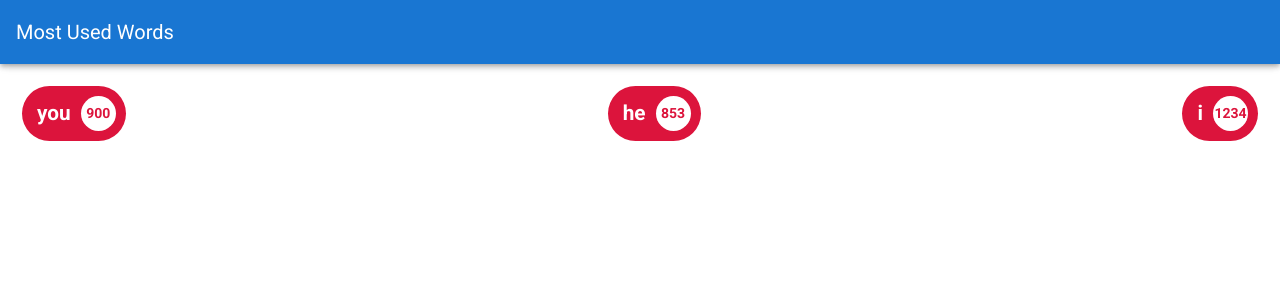
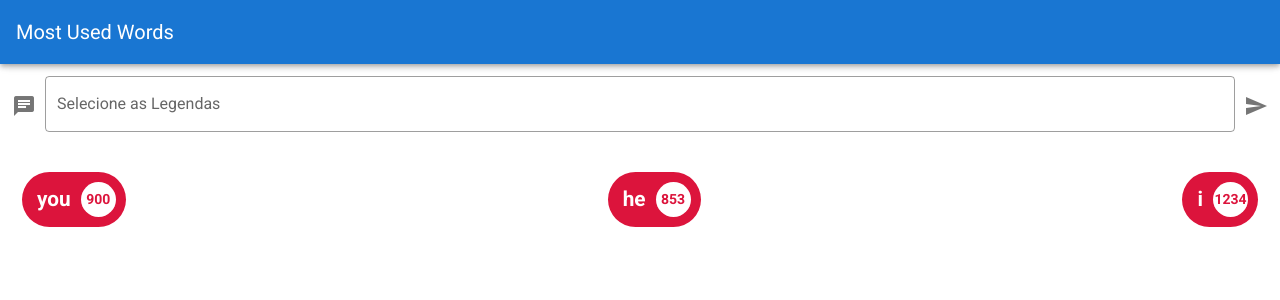
Before and after one commit to Isaque96/MostUsedWords--Vue-Electron-PROJECT, a Vue app: page / in a window 1280 px wide. Shown: the top 300 px of the page. Built offline with nearby package versions, Linux system fonts and the light colour scheme.

Commit message:
Receive File Method Implemented

```diff
--- a/src/components/Home.vue
+++ b/src/components/Home.vue
@@ -1,32 +1,55 @@
 <template>
   <v-container fluid>
+    <v-form>
+      <v-file-input
+        label="Selecione as Legendas"
+        prepend-icon="mdi-message-text"
+        append-outer-icon="mdi-send"
+        outlined
+        multiple
+        chips
+        v-model="files"
+        @click:append-outer="processSubtitles"
+      />
+    </v-form>
     <div class="pill">
-      <Pill v-for="word in groupedWords" :key="word.name" :name="word.name" :amount="word.amount" />
+      <Pill
+        v-for="word in groupedWords"
+        :key="word.name"
+        :name="word.name"
+        :amount="word.amount"
+      />
     </div>
   </v-container>
 </template>
 
 <script>
-import Pill from './Pill.vue'
+import Pill from "./Pill.vue";
 
 export default {
   components: { Pill },
-  data: function() {
+  data: function () {
     return {
+      files: [],
       groupedWords: [
-        { name: 'you', amount: 900 },
-        { name: 'he', amount: 853 },
-        { name: 'i', amount: 1234 }
-      ]
-    }
-  }
-}
+        { name: "you", amount: 900 },
+        { name: "he", amount: 853 },
+        { name: "i", amount: 1234 },
+      ],
+    };
+  },
+  methods: {
+    processSubtitles() {
+      console.log(this.files);
+    },
+  },
+};
 </script>
 
 <style>
-  .pill {
-    display: flex;
-    flex-wrap: wrap;
-    justify-content: space-between;
-  }
+.pill {
+  display: flex;
+  flex-wrap: wrap;
+  justify-content: space-between;
+}
 </style>
```
